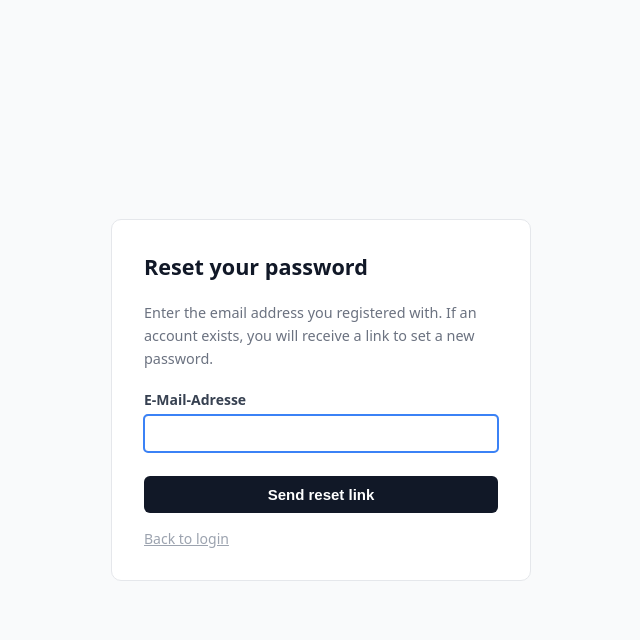
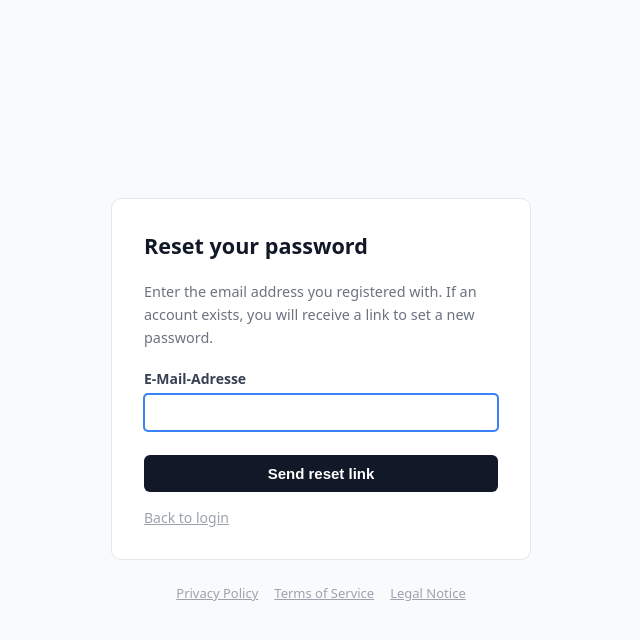
Before and after one commit to philip-laibtech/appointment-setter, a Django app: page /password-reset/ in a window 1280 px wide. Shown: the top 640 px of the page, without its empty margins (319-959 px from the left). Run offline with Django 5.2, Linux system fonts and the light colour scheme.

Commit message:
add footer

```diff
--- a/templates/auth_base.html
+++ b/templates/auth_base.html
@@ -47,6 +47,7 @@
 {% endblock %}
 
 {% block body %}
+{% load i18n %}
 <main>
   {% if messages %}
     <ul class="messages">
@@ -54,5 +55,10 @@
     </ul>
   {% endif %}
   {% block content %}{% endblock %}
+  <p style="text-align:center;margin-top:1.5rem;font-size:0.8125rem;color:#9ca3af;display:flex;justify-content:center;gap:1rem;">
+    <a href="{% url 'landing:privacy_policy' %}" style="color:#9ca3af;" target="_blank" rel="noopener noreferrer">{% translate "Privacy Policy" %}</a>
+    <a href="{% url 'landing:terms_of_service' %}" style="color:#9ca3af;" target="_blank" rel="noopener noreferrer">{% translate "Terms of Service" %}</a>
+    <a href="{% url 'landing:legal_notice' %}" style="color:#9ca3af;" target="_blank" rel="noopener noreferrer">{% translate "Legal Notice" %}</a>
+  </p>
 </main>
 {% endblock %}
```
